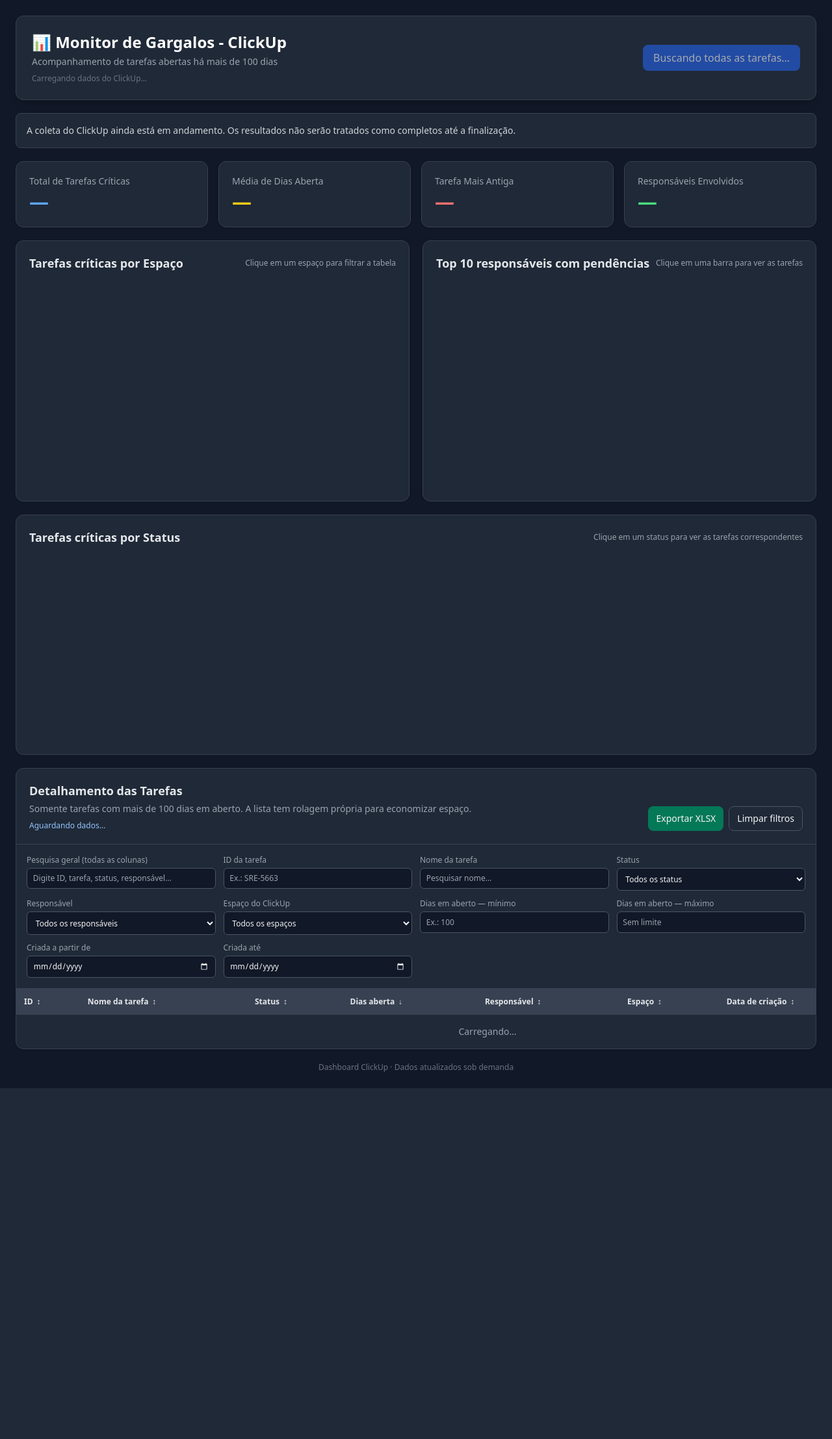
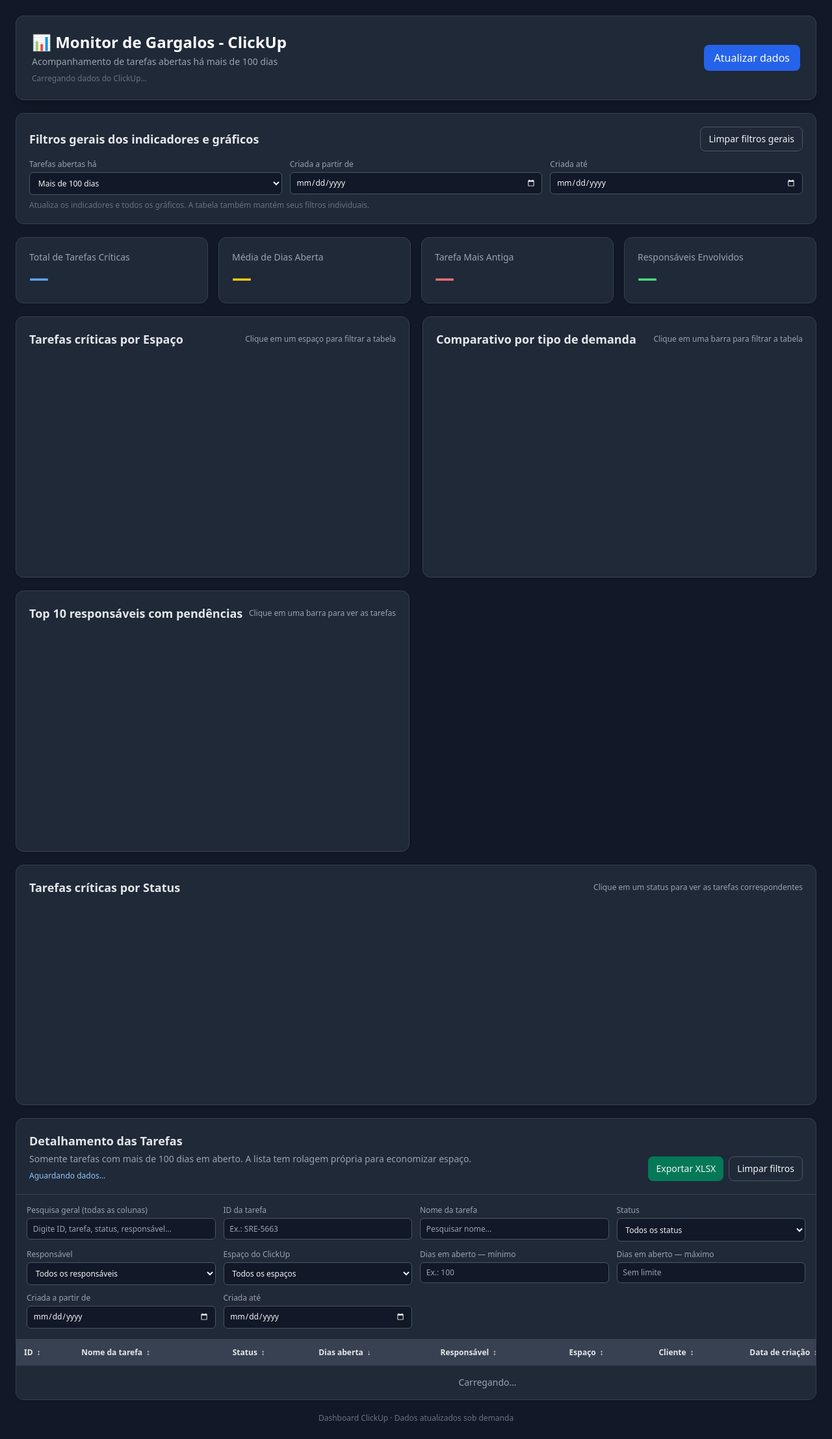
Before and after one commit to MarcosOTestador1/dashboard-clickup, a Flask app: page / in a window 1280 px wide. Shown: the whole page at 65% size. Before the commit the page ends 1675 px from the top, so only its background shows below. Run offline with Flask 3, Linux system fonts and the light colour scheme; data that the repository does not hold is empty; a map, chart or similar area stays blank; some libraries are stand-ins or nearby versions.

Commit message:
Add files via upload

```diff
--- a/templates/index.html
+++ b/templates/index.html
@@ -32,6 +32,29 @@
 
     <div id="mensagem" role="status" aria-live="polite" class="hidden rounded-lg border border-gray-700 bg-gray-800 p-4 text-sm"></div>
 
+    <section class="bg-gray-800 p-5 rounded-xl border border-gray-700 shadow">
+      <div class="flex flex-wrap items-center justify-between gap-2 mb-3">
+        <h2 class="text-lg font-semibold text-gray-200">Filtros gerais dos indicadores e gráficos</h2>
+        <button id="limparFiltrosGerais" type="button" class="border border-gray-600 hover:bg-gray-700 px-3 py-2 rounded-lg text-sm">Limpar filtros gerais</button>
+      </div>
+      <div class="grid grid-cols-1 sm:grid-cols-2 xl:grid-cols-3 gap-3">
+        <label class="text-xs text-gray-400">Tarefas abertas há
+          <select id="filtroGlobalDias" class="filter-input mt-1">
+            <option value="100">Mais de 100 dias</option>
+            <option value="150">Mais de 150 dias</option>
+            <option value="200">Mais de 200 dias</option>
+          </select>
+        </label>
+        <label class="text-xs text-gray-400">Criada a partir de
+          <input id="filtroGlobalCriacaoDe" class="filter-input mt-1" type="date">
+        </label>
+        <label class="text-xs text-gray-400">Criada até
+          <input id="filtroGlobalCriacaoAte" class="filter-input mt-1" type="date">
+        </label>
+      </div>
+      <p class="text-gray-500 text-xs mt-2">Atualiza os indicadores e todos os gráficos. A tabela também mantém seus filtros individuais.</p>
+    </section>
+
     <section class="grid grid-cols-1 sm:grid-cols-2 xl:grid-cols-4 gap-4">
       <div class="bg-gray-800 p-5 rounded-xl border border-gray-700 shadow"><p class="text-gray-400 text-sm font-medium">Total de Tarefas Críticas</p><h2 id="kpiTotal" class="text-3xl font-bold text-blue-400 mt-1">—</h2></div>
       <div class="bg-gray-800 p-5 rounded-xl border border-gray-700 shadow"><p class="text-gray-400 text-sm font-medium">Média de Dias Aberta</p><h2 id="kpiMedia" class="text-3xl font-bold text-yellow-400 mt-1">—</h2></div>
@@ -46,6 +69,13 @@
           <span class="text-xs text-gray-400">Clique em um espaço para filtrar a tabela</span>
         </div>
         <div class="relative h-80"><canvas id="graficoEspacos" aria-label="Gráfico de tarefas por espaço"></canvas></div>
+      </div>
+      <div class="bg-gray-800 p-5 rounded-xl border border-gray-700 shadow min-w-0">
+        <div class="flex flex-wrap items-center justify-between gap-2 mb-3">
+          <h2 class="text-lg font-semibold text-gray-200">Comparativo por tipo de demanda</h2>
+          <span class="text-xs text-gray-400">Clique em uma barra para filtrar a tabela</span>
+        </div>
+        <div class="relative h-80"><canvas id="graficoClientes" aria-label="Demandas internas, solicitações de clientes e sem classificação"></canvas></div>
       </div>
       <div class="bg-gray-800 p-5 rounded-xl border border-gray-700 shadow min-w-0">
         <div class="flex flex-wrap items-center justify-between gap-2 mb-3">
@@ -119,11 +149,12 @@
               <th class="p-3"><button class="sort-button" data-sort="dias">Dias aberta <span data-sort-indicator="dias">↓</span></button></th>
               <th class="p-3"><button class="sort-button" data-sort="responsavel">Responsável <span data-sort-indicator="responsavel">↕</span></button></th>
               <th class="p-3"><button class="sort-button" data-sort="espaco">Espaço <span data-sort-indicator="espaco">↕</span></button></th>
+              <th class="p-3"><button class="sort-button" data-sort="cliente">Cliente <span data-sort-indicator="cliente">↕</span></button></th>
               <th class="p-3"><button class="sort-button" data-sort="criacao">Data de criação <span data-sort-indicator="criacao">↕</span></button></th>
               <th class="p-3">Ação</th>
             </tr>
           </thead>
-          <tbody id="tabelaCorpo" class="divide-y divide-gray-700"><tr><td colspan="8" class="p-4 text-center text-gray-400">Carregando…</td></tr></tbody>
+          <tbody id="tabelaCorpo" class="divide-y divide-gray-700"><tr><td colspan="9" class="p-4 text-center text-gray-400">Carregando…</td></tr></tbody>
         </table>
       </div>
     </section>
@@ -133,7 +164,10 @@
   let chartEspacos = null;
   let chartResponsaveis = null;
   let chartStatus = null;
+  let chartClientes = null;
+  let todasTarefasCriticas = [];
   let tarefasCriticas = [];
+  let chartClientFilter = null;
   let sortField = 'dias';
   let sortDirection = 'desc';
   let chartSpaceFilter = '';
@@ -171,6 +205,21 @@
     preencherOpcoes('filtroEspaco', tasks.map(t => t.espaco), 'Todos os espaços');
   }
 
+  function classificarCliente(value) {
+    const cliente = String(value ?? '').trim();
+    if (!cliente) return 'Sem classificação';
+    return norm(cliente) === 'interno' ? 'Demandas internas' : 'Solicitações de clientes';
+  }
+
+  function obterTarefasGlobais() {
+    const dias = Number(el('filtroGlobalDias').value || 100);
+    const de = el('filtroGlobalCriacaoDe').value;
+    const ate = el('filtroGlobalCriacaoAte').value;
+    return todasTarefasCriticas.filter(t =>
+      Number(t.dias) > dias && (!de || t.criacao >= de) && (!ate || t.criacao <= ate)
+    );
+  }
+
   function obterTarefasFiltradas() {
     const geral = norm(el('filtroGeral').value);
     const id = norm(el('filtroId').value);
@@ -184,7 +233,7 @@
     const ate = el('filtroCriacaoAte').value;
 
     return tarefasCriticas.filter(t => {
-      const all = norm([t.id, t.name, t.status, t.dias, t.responsavel, t.espaco, t.criacao].join(' '));
+      const all = norm([t.id, t.name, t.status, t.dias, t.responsavel, t.espaco, t.cliente, t.criacao].join(' '));
       if (geral && !all.includes(geral)) return false;
       if (id && !norm(t.id).includes(id)) return false;
       if (nome && !norm(t.name).includes(nome)) return false;
@@ -192,6 +241,7 @@
       if (responsavel && t.responsavel !== responsavel) return false;
       if (espaco && t.espaco !== espaco) return false;
       if (chartSpaceFilter && t.espaco !== chartSpaceFilter) return false;
+      if (chartClientFilter && classificarCliente(t.cliente) !== chartClientFilter) return false;
       if (min !== null && Number(t.dias) < min) return false;
       if (max !== null && Number(t.dias) > max) return false;
       if (de && t.criacao < de) return false;
@@ -206,19 +256,29 @@
     });
   }
 
+  function atualizarVisaoGlobal() {
+    tarefasCriticas = obterTarefasGlobais();
+    chartSpaceFilter = '';
+    chartClientFilter = null;
+    atualizarKpis(tarefasCriticas);
+    preencherFiltros(tarefasCriticas);
+    renderizarGraficos(tarefasCriticas);
+    preencherTabela();
+  }
+
   function preencherTabela() {
     const filtered = obterTarefasFiltradas();
     const tbody = el('tabelaCorpo'); tbody.replaceChildren();
     el('contadorTabela').textContent = `${filtered.length.toLocaleString('pt-BR')} de ${tarefasCriticas.length.toLocaleString('pt-BR')} tarefas críticas`;
     if (!filtered.length) {
       const tr = document.createElement('tr'); const td = document.createElement('td');
-      td.colSpan = 8; td.className = 'p-5 text-center text-gray-400'; td.textContent = 'Nenhuma tarefa corresponde aos filtros selecionados.';
+      td.colSpan = 9; td.className = 'p-5 text-center text-gray-400'; td.textContent = 'Nenhuma tarefa corresponde aos filtros selecionados.';
       tr.appendChild(td); tbody.appendChild(tr); return;
     }
     const fragment = document.createDocumentFragment();
     for (const task of filtered) {
       const tr = document.createElement('tr'); tr.className = 'hover:bg-gray-700/70 transition';
-      const values = [task.id, task.name, task.status, `${task.dias} dias`, task.responsavel, task.espaco, task.criacao];
+      const values = [task.id, task.name, task.status, `${task.dias} dias`, task.responsavel, task.espaco, task.cliente || 'Sem classificação', task.criacao];
       values.forEach((value, index) => {
         const td = document.createElement('td'); td.className = 'p-3'; td.textContent = value ?? '';
         if (index === 0) td.classList.add('font-mono', 'text-blue-400', 'whitespace-nowrap');
@@ -226,7 +286,7 @@
         if (index === 2) { const badge = document.createElement('span'); badge.className = 'inline-block bg-yellow-900 text-yellow-300 px-2 py-1 rounded text-xs whitespace-nowrap'; badge.textContent = value ?? ''; td.replaceChildren(badge); }
         if (index === 3) td.classList.add('font-bold', 'text-red-400', 'whitespace-nowrap');
         if (index === 4 || index === 5) td.classList.add('text-gray-300');
-        if (index === 6) td.classList.add('whitespace-nowrap', 'text-gray-400');
+        if (index === 6) td.classList.add('whitespace-nowrap', 'text-gray-300');\n        if (index === 7) td.classList.add('whitespace-nowrap', 'text-gray-400');
         tr.appendChild(td);
       });
       const action = document.createElement('td'); action.className = 'p-3';
@@ -246,16 +306,19 @@
     // Um clique no gráfico passa a mostrar exatamente o conjunto daquele segmento.
     ['filtroGeral','filtroId','filtroNome','filtroStatus','filtroResponsavel','filtroEspaco','filtroDiasMin','filtroDiasMax','filtroCriacaoDe','filtroCriacaoAte'].forEach(id => { el(id).value = ''; });
     chartSpaceFilter = '';
+    chartClientFilter = null;
+    if (tipo === 'cliente') chartClientFilter = valor;
     if (tipo === 'espaco') { el('filtroEspaco').value = valor; chartSpaceFilter = valor; }
     if (tipo === 'responsavel') el('filtroResponsavel').value = valor;
     if (tipo === 'status') el('filtroStatus').value = valor;
     preencherTabela();
-    mostrarMensagem(`Exibindo tarefas de ${tipo === 'espaco' ? 'espaço' : tipo === 'responsavel' ? 'responsável' : 'status'}: ${valor}. Use “Limpar filtros” para voltar à lista completa.`);
+    mostrarMensagem(`Exibindo tarefas de ${tipo === 'espaco' ? 'espaço' : tipo === 'responsavel' ? 'responsável' : tipo === 'cliente' ? 'categoria de cliente' : 'status'}: ${valor}. Use “Limpar filtros” para voltar à lista completa.`);
     el('detalhamentoTitulo').scrollIntoView({ behavior: 'smooth', block: 'start' });
   }
 
   function renderizarGraficos(tasks) {
-    const espacos = new Map(); const responsaveis = new Map(); const statusMap = new Map();
+    const espacos = new Map(), responsaveis = new Map(), statusMap = new Map();
+    const clientes = new Map([['Demandas internas', 0], ['Solicitações de clientes', 0], ['Sem classificação', 0]]);
     tasks.forEach(t => {
       const space = t.espaco || 'Espaço não identificado';
       const owner = t.responsavel || 'Não atribuído';
@@ -263,17 +326,27 @@
       espacos.set(space, (espacos.get(space) || 0) + 1);
       responsaveis.set(owner, (responsaveis.get(owner) || 0) + 1);
       statusMap.set(status, (statusMap.get(status) || 0) + 1);
+      const category = classificarCliente(t.cliente);
+      clientes.set(category, (clientes.get(category) || 0) + 1);
     });
     const spaceRows = [...espacos.entries()].sort((a,b) => b[1] - a[1]);
     const ownerRows = [...responsaveis.entries()].sort((a,b) => b[1] - a[1]).slice(0, 10);
     const statusRows = [...statusMap.entries()].sort((a,b) => b[1] - a[1]);
-    [chartEspacos, chartResponsaveis, chartStatus].forEach(chart => { if (chart) chart.destroy(); });
-
+    const clientRows = [...clientes.entries()];
+    [chartEspacos, chartResponsaveis, chartStatus, chartClientes].forEach(chart => { if (chart) chart.destroy(); });
     const commonScales = {
       x: { beginAtZero: true, ticks: { color: '#d1d5db', precision: 0 }, grid: { color: '#374151' } },
       y: { ticks: { color: '#d1d5db', autoSkip: false }, grid: { display: false } }
     };
     const commonPlugins = { legend: { display: false }, tooltip: { callbacks: { label: ctx => `${ctx.raw} tarefas` } } };
+
+    chartClientes = new Chart(el('graficoClientes').getContext('2d'), {
+      type: 'bar',
+      data: { labels: clientRows.map(x => x[0]), datasets: [{ label: 'Demandas', data: clientRows.map(x => x[1]), backgroundColor: ['#3b82f6', '#10b981', '#f59e0b'], borderRadius: 5 }] },
+      options: { indexAxis: 'y', responsive: true, maintainAspectRatio: false,
+        onClick: (_event, elements) => { if (elements.length) aplicarFiltroGrafico('cliente', clientRows[elements[0].index]?.[0] || ''); },
+        plugins: commonPlugins, scales: commonScales }
+    });
     chartEspacos = new Chart(el('graficoEspacos').getContext('2d'), {
       type: 'bar',
       data: { labels: spaceRows.map(x => x[0]), datasets: [{ label: 'Tarefas críticas', data: spaceRows.map(x => x[1]), backgroundColor: '#3b82f6', borderRadius: 4 }] },
@@ -298,8 +371,8 @@
   }
 
   function processarDashboard(tasks) {
-    tarefasCriticas = tasks.filter(t => Number(t.dias) > 100 && !/cancelad|cancelled|canceled|finalizad|conclu|complet|closed|done/i.test(String(t.status || '')));
-    atualizarKpis(tarefasCriticas); preencherFiltros(tarefasCriticas); renderizarGraficos(tarefasCriticas); preencherTabela();
+    todasTarefasCriticas = tasks.filter(t => Number(t.dias) > 100 && !/cancelad|cancelled|canceled|finalizad|conclu|complet|closed|done/i.test(String(t.status || '')));
+    atualizarVisaoGlobal();
   }
 
   async function carregarDados(forceRefresh = false) {
@@ -353,7 +426,7 @@
         el('tabelaCorpo').replaceChildren();
         const tr = document.createElement('tr');
         const td = document.createElement('td');
-        td.colSpan = 8;
+        td.colSpan = 9;
         td.className = 'p-4 text-center text-yellow-300';
         td.textContent = 'Aguardando uma coleta concluída do ClickUp. Ainda não é possível confirmar o total de tarefas.';
         tr.appendChild(td);
@@ -369,6 +442,17 @@
     el(id).addEventListener('input', () => { if (id === 'filtroEspaco') chartSpaceFilter = ''; preencherTabela(); });
     el(id).addEventListener('change', () => { if (id === 'filtroEspaco') chartSpaceFilter = ''; preencherTabela(); });
   });
+  ['filtroGlobalDias','filtroGlobalCriacaoDe','filtroGlobalCriacaoAte'].forEach(id => {
+    el(id).addEventListener('input', atualizarVisaoGlobal);
+    el(id).addEventListener('change', atualizarVisaoGlobal);
+  });
+  el('limparFiltrosGerais').addEventListener('click', () => {
+    el('filtroGlobalDias').value = '100';
+    el('filtroGlobalCriacaoDe').value = '';
+    el('filtroGlobalCriacaoAte').value = '';
+    atualizarVisaoGlobal();
+  });
+
   document.querySelectorAll('[data-sort]').forEach(button => button.addEventListener('click', () => {
     const field = button.dataset.sort;
     if (sortField === field) sortDirection = sortDirection === 'asc' ? 'desc' : 'asc';
```
